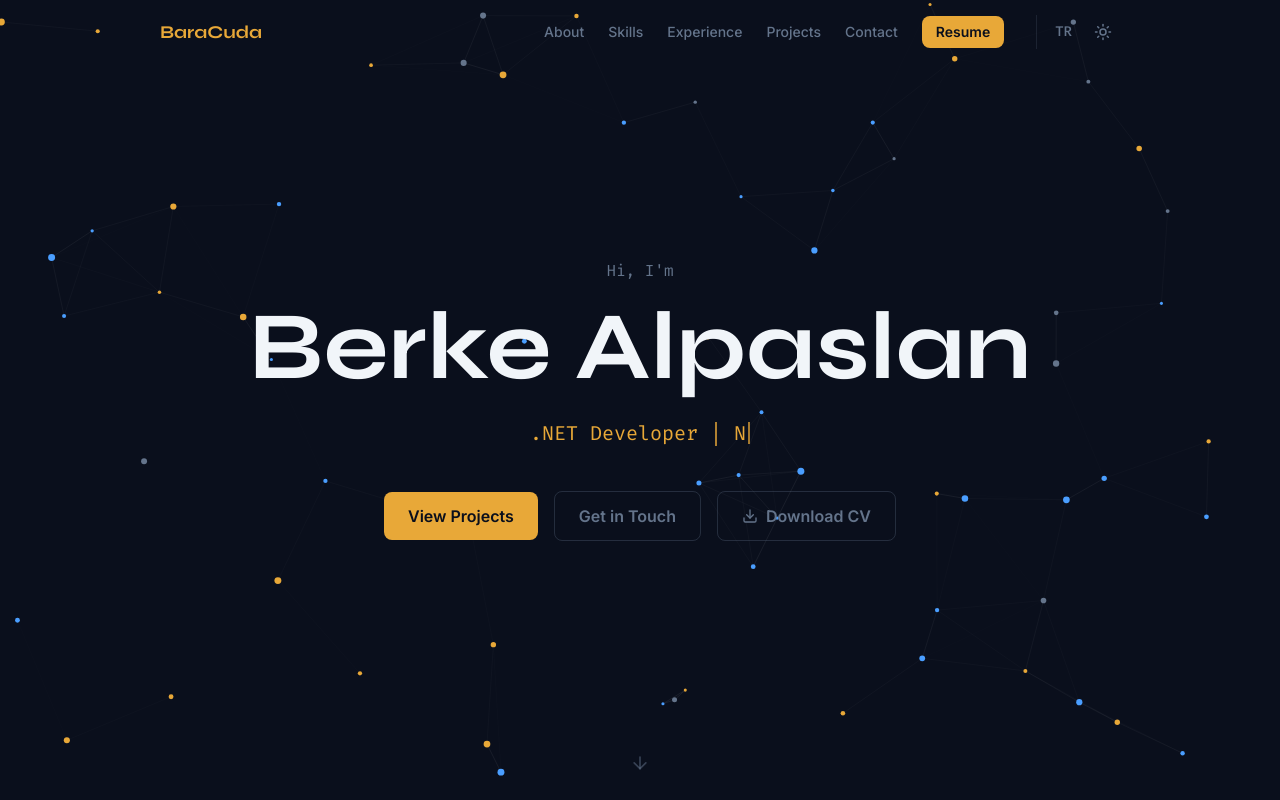
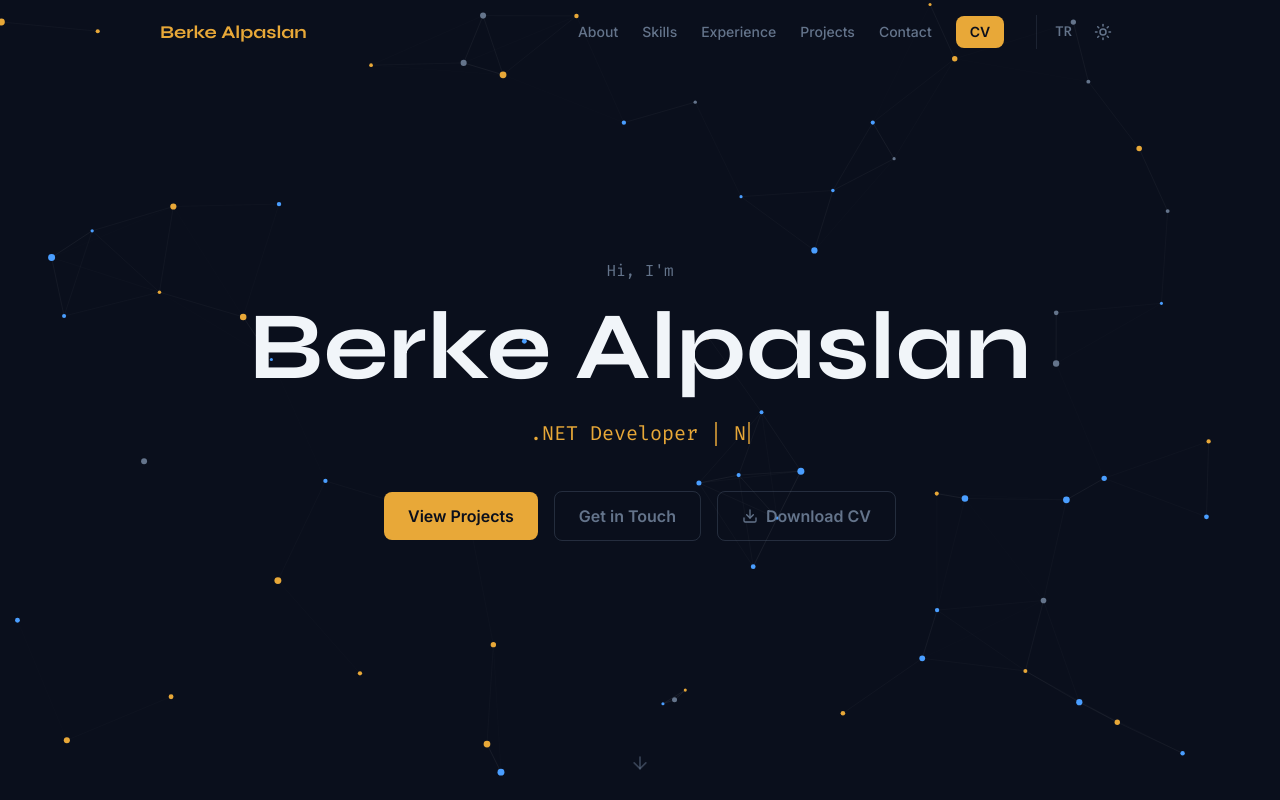
Before and after one commit to BerkeAlpaslan/portfolio, a Next.js app: page / in a window 1280 px wide. Shown: the top 800 px of the page. Built offline with nearby package versions, Linux system fonts and the light colour scheme.

Commit message:
feat: rename nav logo to Berke Alpaslan, update CV button labels and favicon

```diff
--- a/src/components/layout/Navbar.tsx
+++ b/src/components/layout/Navbar.tsx
@@ -45,7 +45,7 @@ export default function Navbar() {
           }}
           className="font-display font-bold text-lg text-amber-primary hover:text-amber-dark transition-colors"
         >
-          BaraCuda
+          Berke Alpaslan
         </a>
 
         <div className="hidden md:flex items-center gap-6">
--- a/src/i18n/translations.ts
+++ b/src/i18n/translations.ts
@@ -6,7 +6,7 @@ export const translations = {
       experience: "Experience",
       projects: "Projects",
       contact: "Contact",
-      resume: "Resume",
+      resume: "CV",
     },
     hero: {
       greeting: "Hi, I'm",
```
Also changed, not shown: public/favicon.svg.
